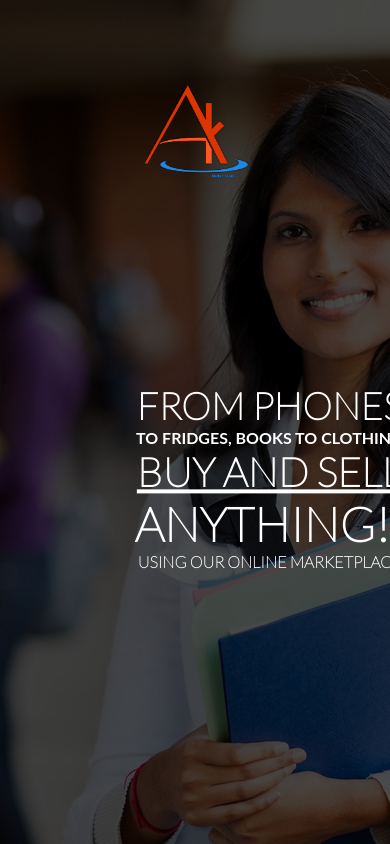
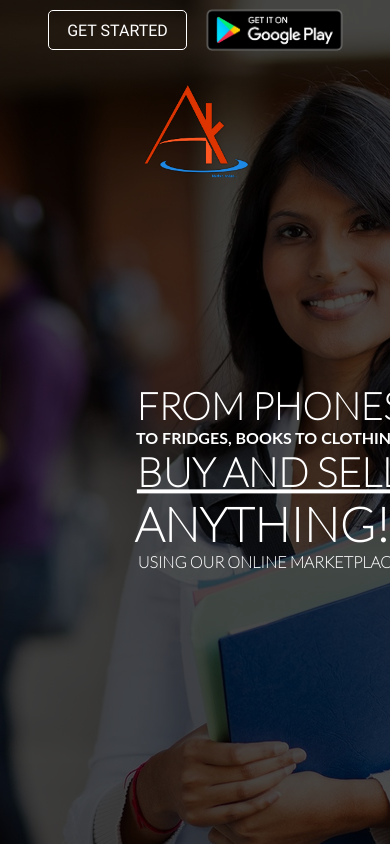
Before and after one commit to ToverSA/tover, a PHP site: page / in a window 390 px wide; the page is wider, and only the part inside the window is pictured. Run offline with PHP 8.4, Linux system fonts and the light colour scheme.

Commit message:
Finished how the landing page should look like

```diff
--- a/app/partials/landing.html
+++ b/app/partials/landing.html
@@ -1,5 +1,8 @@
 <div class="landing">
-    <div class="heading"></div>
+    <div class="heading">
+        <span>GET STARTED</span>
+        <a href="#/"><img src="/img/google-play-badge.png"/></a>
+    </div>
     <div class="splash">
         <img src="/img/Ako.png"/>
         <div>
--- a/styles/theme.css
+++ b/styles/theme.css
@@ -36,16 +36,29 @@ body{
     display: flex;
     padding-top: 70px;
     flex-wrap: wrap;
-    justify-content: space-around
+    justify-content: space-around;
 }
 .landing .heading{
     height: 60px;
     position: absolute;
     top: 0;
     width: 100%;
+    display: flex;
+    justify-content: flex-end;
 }
-.landing .splash > div{
-    height:
+.landing .heading img{
+    height: 60px;
+}
+.landing .heading span{
+    margin: 10px;
+    padding: 10px 18px;
+    border: 1px solid #FFF;
+    border-radius: 5px;
+    color: #FFF;
+    cursor: pointer;
+}
+.landing .heading span:hover{
+    background-color: rgba(255, 255, 255, 0.3);
 }
 .landing .splash img{
     height: 400px;
@@ -1053,6 +1066,9 @@ a-chooser{
     .landing .splash > div{
         transform: scale(0.5) translateY(-150px);
     }
+    .landing .heading{
+        justify-content: center;
+    }
     .landing .splash img{
         height: 120px;
     }
```
Also changed, not shown: styles/theme.min.css.
